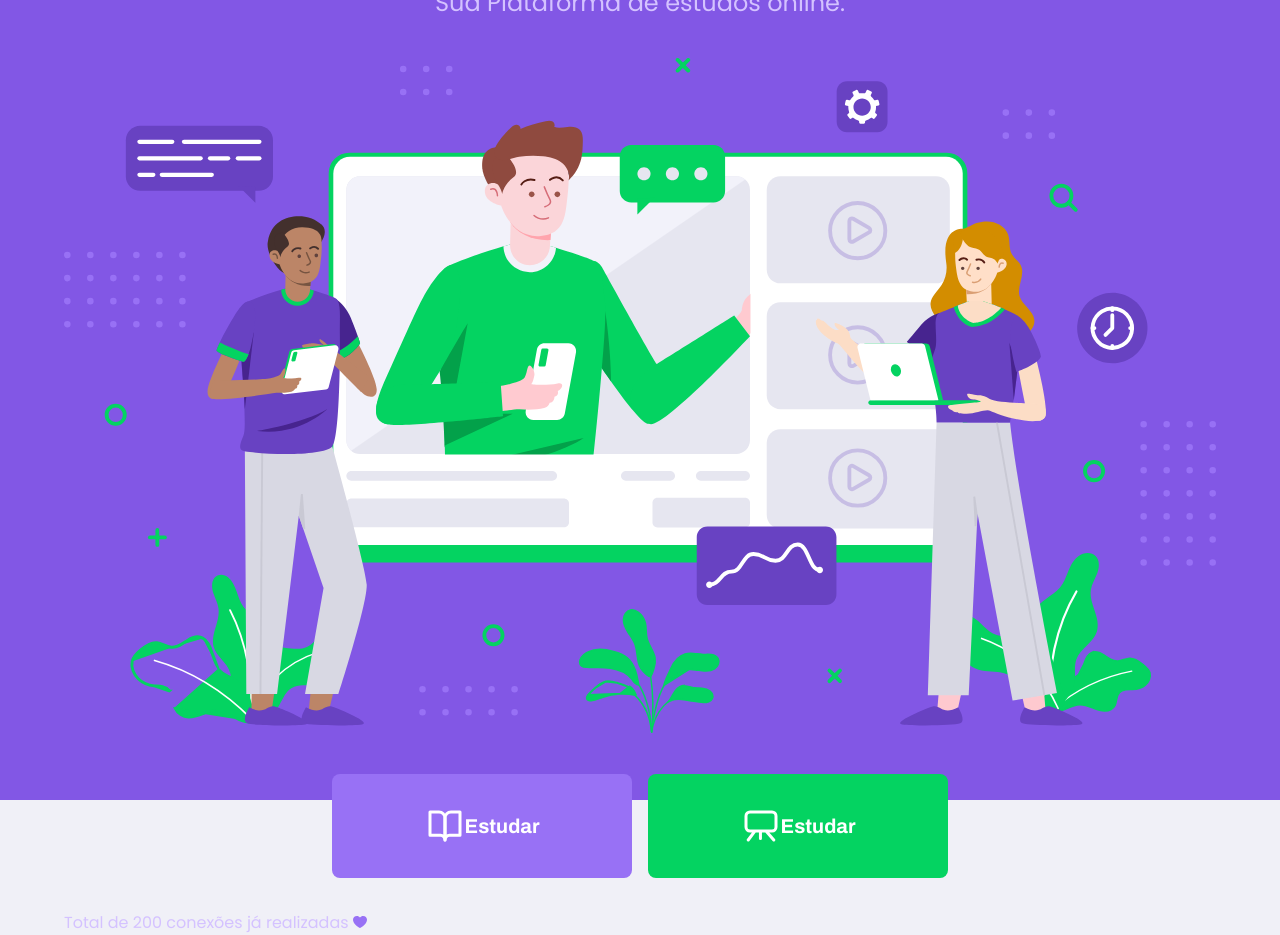
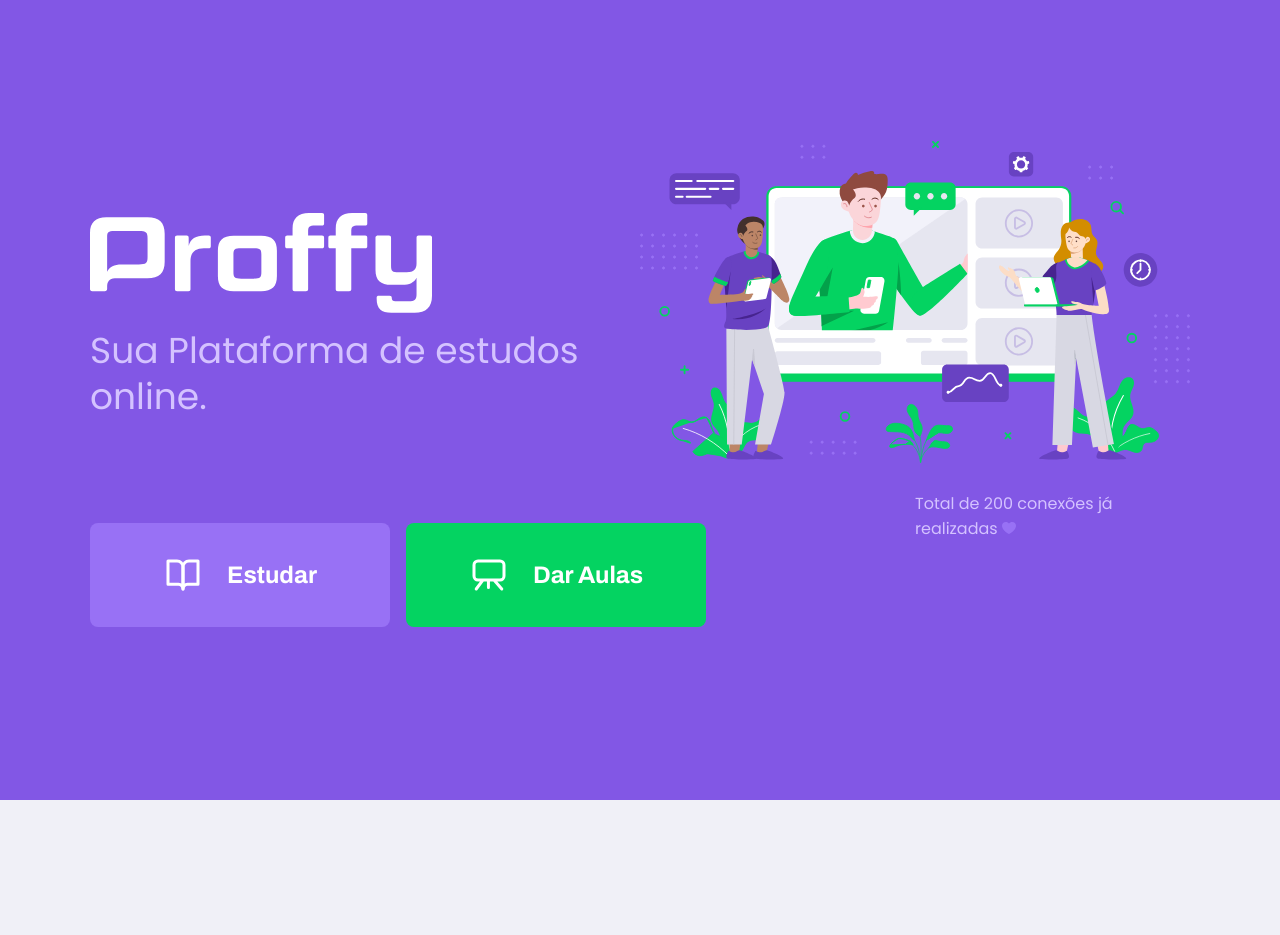
Before and after one commit to PabloMarcondesGS/nlw2, a React (Create React App) app: page / in a window 1280 px wide. After the commit the page ends 800 px from the top, so only its background shows below. Built offline with nearby package versions, Linux system fonts and the light colour scheme.

Commit message:
Tela inicial pronta

```diff
--- a/src/App.tsx
+++ b/src/App.tsx
@@ -1,6 +1,7 @@
 import React from 'react';
+import './assets/styles/global.css';
 import Landing from './pages/Landing';
-import './assets/styles/global.css';
+
 
 
 
--- /dev/null
+++ b/src/TeacherList/index.tsx
@@ -0,0 +1 @@
+import React from 'react';
--- a/src/assets/styles/global.css
+++ b/src/assets/styles/global.css
@@ -1,4 +1,7 @@
 :root {
+
+    font-size: 60%;
+
     --color-background: #F0F0F7;
     --color-primary-lighter: #9871F5;
     --color-primary-light: #916BEA;
@@ -17,8 +20,6 @@
     --color-button-text: #FFFFFF;
     --color-box-base: #FFFFFF;
     --color-box-footer: #FAFAFC;
-
-    font-size: 60%;
 }
 
 * {
--- a/src/pages/Landing/index.tsx
+++ b/src/pages/Landing/index.tsx
@@ -31,8 +31,8 @@ function Landing(){
                     </a>
 
                     <a href="" className="give-classes">
-                        <img src={giveClassesIcon} alt="Estudar" />
-                        Estudar
+                        <img src={giveClassesIcon} alt="Dar Aulas" />
+                        Dar Aulas
                     </a>
                 </div>
 
--- a/src/pages/Landing/styles.css
+++ b/src/pages/Landing/styles.css
@@ -72,3 +72,57 @@
 .buttons-container a.give-classes:hover{
     background: var(--color-secundary-dark);
 }
+
+.buttons-container a img{
+    margin-right: 2.4rem;
+}
+
+
+.total-connctions{
+    font-size: 1.4rem;
+    display: flex;
+    align-items: center;
+    justify-content: center;
+}
+
+.total-connections img{
+    margin-left: 0.8;
+}
+
+@media (min-width: 1100px){
+    #page-landing-content{
+        max-width: 1100px;
+        display: grid;
+        grid-template-rows: 350px 1fr;
+        grid-template-columns: 2fr 1fr 1fr;
+        grid-template-areas:
+        "logo hero hero"
+        "buttons buttons total";
+    }
+
+    .logo-container{
+        grid-area: logo;
+        align-self: center;
+        text-align: left;
+        margin: 0;
+    }
+    .logo-container h2{
+        text-align: initial;
+        font-size: 3.6rem;
+    }
+    .hero-image{
+        grid-area: hero;
+        justify-self: end;
+    }
+    .buttons-container{
+        grid-area: buttons;
+        justify-content: flex-start;
+    }
+    .buttons-container a{
+        font-size: 2.4rem;
+    }
+    .total-connections{
+        grid-area: total;
+        justify-content: end;
+    }
+}
```
